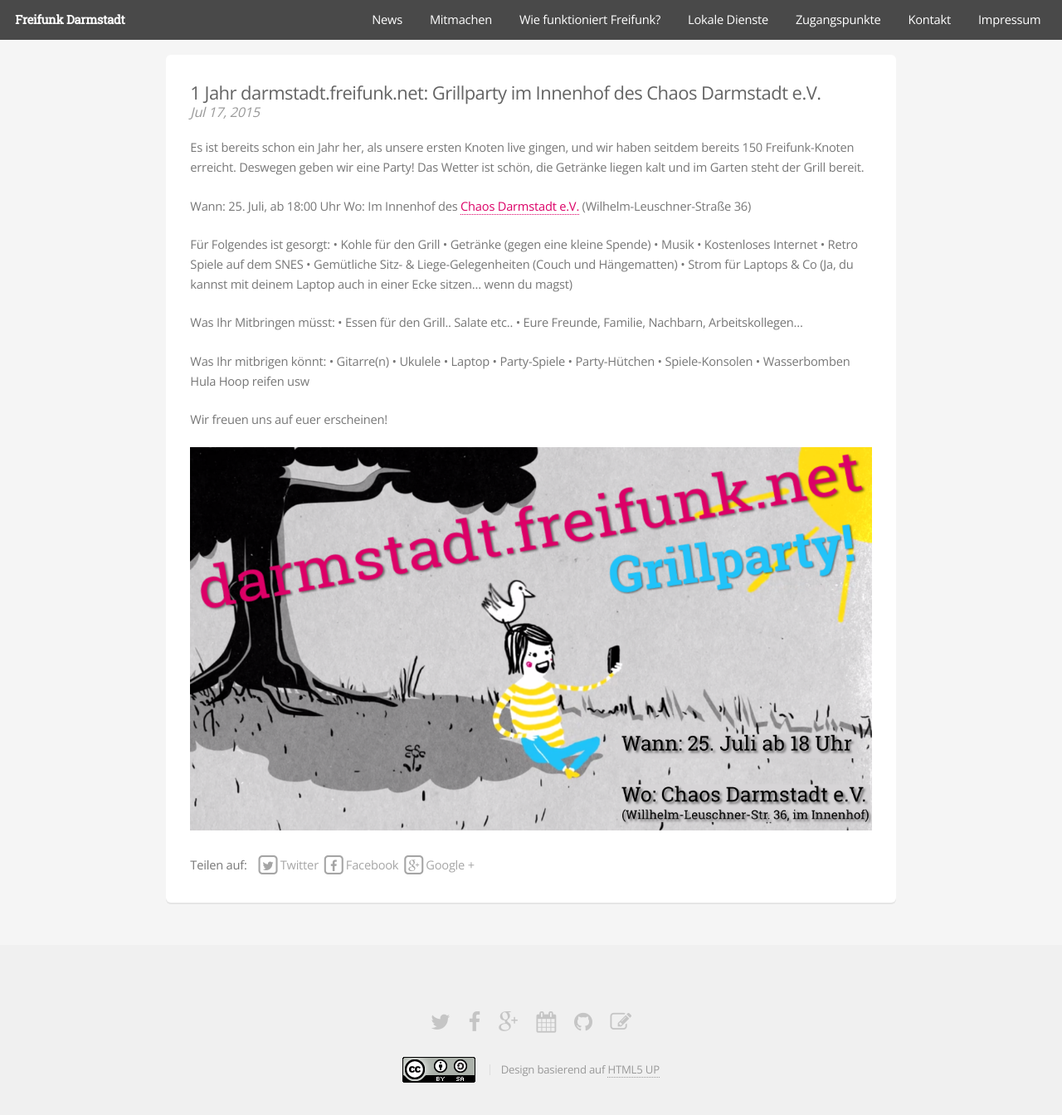
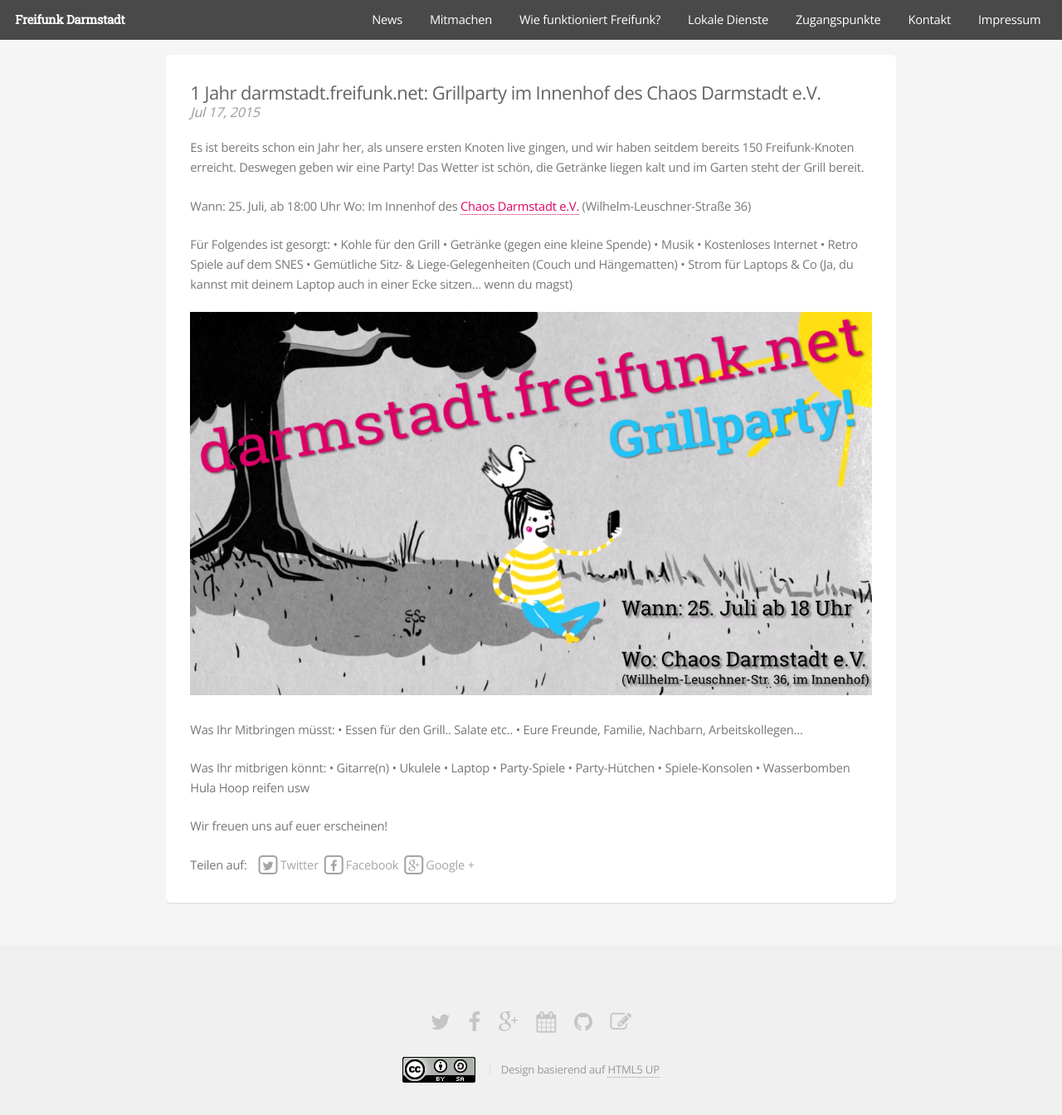
Before and after one commit to mdrenger/darmstadt.freifunk.net, a Jekyll site: the page built from _posts/2015-07-17-1-Jahr-darmstadt.freifunk.net.md, in a window 1280 px wide and 1395 px high. Shown: the top 1344 px of the window at 83% size. Built offline with Jekyll 4.4.1, drawn with Linux system fonts in a browser that asks for light colours.

Commit message:
moved image up

```diff
--- a/_posts/2015-07-17-1-Jahr-darmstadt.freifunk.net.md
+++ b/_posts/2015-07-17-1-Jahr-darmstadt.freifunk.net.md
@@ -22,6 +22,8 @@
 • Gemütliche Sitz- & Liege-Gelegenheiten (Couch und Hängematten)
 • Strom für Laptops & Co (Ja, du kannst mit deinem Laptop auch in einer Ecke sitzen... wenn du magst)
 
+![darmstadt.freifunk.net Grillparty am 25.07.15](/images/posts/2015-07-17-grillparty.png "It's party time!")
+
 Was Ihr Mitbringen müsst:
 • Essen für den Grill.. Salate etc..
 • Eure Freunde, Familie, Nachbarn, Arbeitskollegen...
@@ -38,6 +40,3 @@
 usw
 
 Wir freuen uns auf euer erscheinen!
-
-
-![darmstadt.freifunk.net Grillparty am 25.07.15](/images/posts/2015-07-17-grillparty.png "It's party time!")
```
